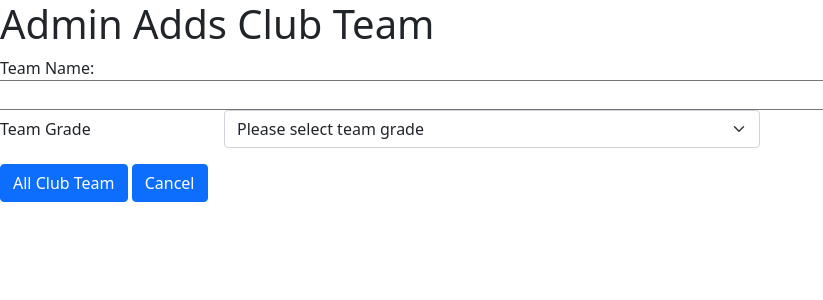
After one commit to harrykhlo/rugby_club, a Flask app: page /admin/clubteam/add in a window 1320 px wide; the page is wider, and only the part inside the window is pictured. The commit adds this page. Shown: the top 300 px of that part, without its empty margins (0-823 px from the left). Run offline with Flask 2, Linux system fonts and the light colour scheme; data that the repository does not hold is empty.

Commit message:
added 'add club team' function on admin page at admin.html

```diff
--- a/app.py
+++ b/app.py
@@ -385,3 +385,38 @@ def adminmemberactivate():
         membername = cur.fetchall()[0]
         # print(membername)
         return render_template('adminmemberactivate.html', adminid=adminid, memberid=memberid, membershipstatus=membershipstatus, membername=membername)
+
+
+@app.route("/admin/clubteam/add", methods=['GET', 'POST'])
+def adminclubteamadd():
+    if request.method == "POST":
+        adminid = request.form.get("adminid")
+        gradeid = request.form.get("gradeid")
+        clubid = request.form.get("clubid")
+        teamname = request.form.get("teamname")
+        print("Harry testing post -/admin/clubteam/add--------- ")
+        print(adminid)
+        print(gradeid)
+        print(clubid)
+        print(teamname)
+        cur = getCursor()
+        cur.execute(
+            "insert into teams values (null, %s, %s, %s); ",
+            (clubid, teamname, gradeid,))
+        # adminid = 5643
+        return(redirect(f"/admin?adminid={adminid}"))
+    else:
+
+        adminid = request.args.get("adminid")
+        clubid = request.args.get("clubid")
+
+        print("Harry testing -/admin/clubteam/add--------- ")
+
+        cur = getCursor()
+        cur.execute(
+            "select * from grades;")
+        graderecord = cur.fetchall()
+        print(adminid)
+        print(clubid)
+        print(graderecord)
+        return render_template('adminclubteamadd.html', graderecord=graderecord, adminid=adminid, clubid=clubid)
--- a/templates/admin.html
+++ b/templates/admin.html
@@ -59,7 +59,7 @@
 
     <br>
     <h2><u>"{{clubrecord[1]}}" Teams</u></h2>
-    <a class="btn btn-primary" href="#" role="button">Add Club Team</a><br/><br/>
+    <a class="btn btn-primary" href="/admin/clubteam/add?adminid={{adminrecord[0]}}&clubid={{adminrecord[1]}}" role="button">Add Club Team</a><br/><br/>
 
     <!-- {{teamrecord}} -->
 
--- /dev/null
+++ b/templates/adminclubteamadd.html
@@ -0,0 +1,31 @@
+<!DOCTYPE html>
+<html lang="en">
+<head>
+    <meta charset="UTF-8">
+    <meta http-equiv="X-UA-Compatible" content="IE=edge">
+    <meta name="viewport" content="width=device-width, initial-scale=1.0">
+    <link href="https://cdn.jsdelivr.net/npm/bootstrap@5.0.0-beta1/dist/css/bootstrap.min.css" rel="stylesheet" integrity="sha384-giJF6kkoqNQ00vy+HMDP7azOuL0xtbfIcaT9wjKHr8RbDVddVHyTfAAsrekwKmP1" crossorigin="anonymous">
+    <title>Admin Adds Club Team</title>
+</head>
+<body>
+    <h1>Admin Adds Club Team</h1>
+    <form action="/admin/clubteam/add" method="POST">
+        <div class="row mb-3">
+            <input type="hidden" name="adminid" value="{{adminid}}" />
+            <input type="hidden" name="clubid" value="{{clubid}}" />
+            <label for="teamname">Team Name:</label>
+            <input type="text" id="teamname" name="teamname" required /> <br/>
+            <label for="gradeid" class="col-sm-2 col-form-label">Team Grade</label>
+            <div class="col-sm-5">
+                <select name = "gradeid" class="form-select" aria-label="Default select example" id="gradeid">
+                    <option value="/admin/clubteam/add?adminid={{adminid}}&clubid={{clubid}}" selected>Please select team grade</option>
+                    {% for grade in graderecord %}
+                        <option value="{{grade[0]}}">{{grade[1]}} fr. {{grade[2]}} to {{grade[2]}} years old</option>
+                    {% endfor %}
+                </select>
+            </div>
+        </div>
+        <button type="submit" class="btn btn-primary">All Club Team</button>
+        <a href="/admin?adminid={{adminid}}" class="btn btn-primary" role="button" aria-pressed="true">Cancel</a>
+</body>
+</html>
```
